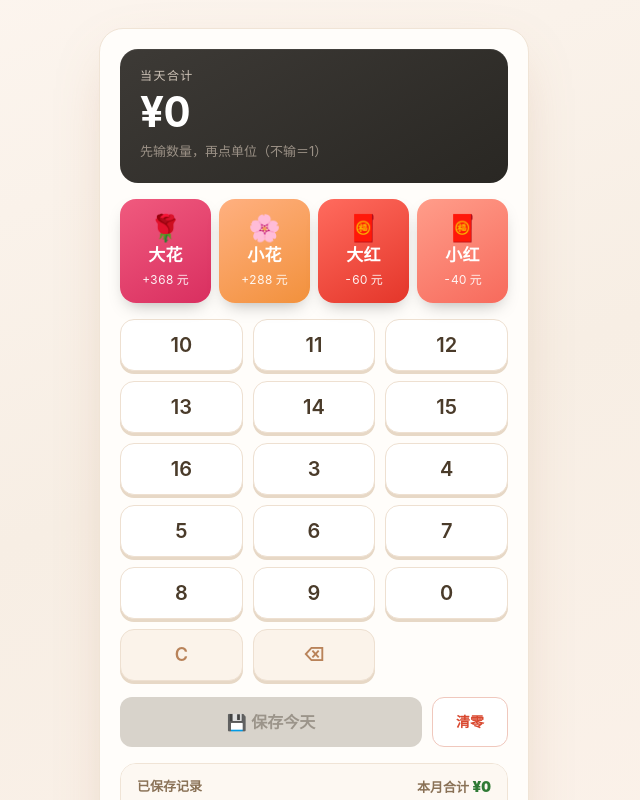
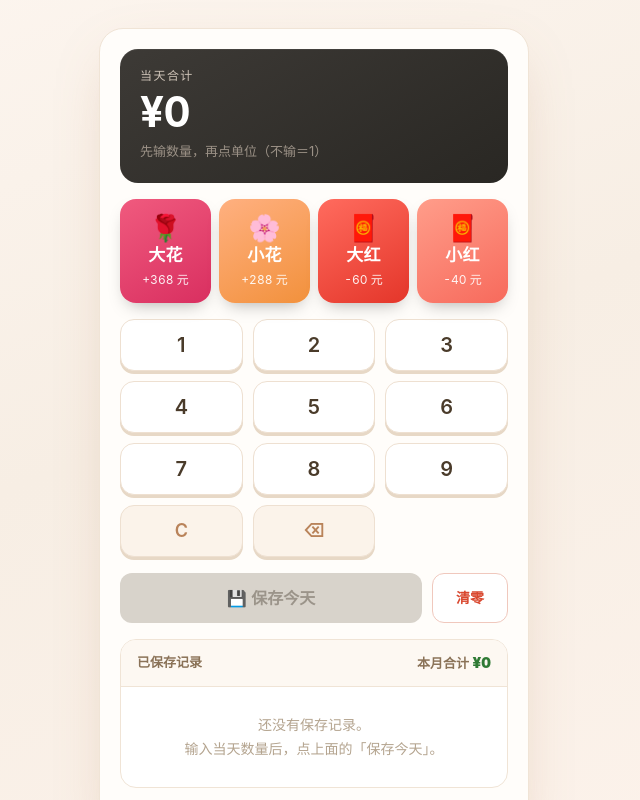
Before and after one commit to yinlubin1989/txserver, a Next.js app: page /calc in a window 1280 px wide. Shown: the top 800 px of the page, without its empty margins (326-966 px from the left). Built offline with nearby package versions, Linux system fonts and the light colour scheme.

Commit message:
refactor: 数字键盘简化为1-9

```diff
--- a/app/calc/CalcApp.tsx
+++ b/app/calc/CalcApp.tsx
@@ -28,9 +28,6 @@ const UNITS: UnitDef[] = [
   { kind: "redBig", label: "大红", emoji: "🧧", unit: -60 },
   { kind: "redSmall", label: "小红", emoji: "🧧", unit: -40 },
 ];
-
-const QUICK_KEYS = ["10", "11", "12", "13", "14", "15", "16"];
-const DIGIT_KEYS = ["3", "4", "5", "6", "7", "8", "9", "0"];
 
 const STORAGE_KEY = "txserver-calc-daily-v2";
 
@@ -181,11 +178,6 @@ export default function CalcApp() {
       if (prev === "0") return d;
       return prev + d;
     });
-  }, []);
-
-  const setQuick = useCallback((v: string) => {
-    playTone(660, 0.06);
-    setInput(v);
   }, []);
 
   const backspace = useCallback(() => {
@@ -342,12 +334,7 @@ export default function CalcApp() {
 
         {/* 数字键盘 */}
         <div className={styles.keypad}>
-          {QUICK_KEYS.map((v) => (
-            <button key={v} className={styles.key} onClick={() => setQuick(v)}>
-              {v}
-            </button>
-          ))}
-          {DIGIT_KEYS.map((d) => (
+          {["1", "2", "3", "4", "5", "6", "7", "8", "9"].map((d) => (
             <button key={d} className={styles.key} onClick={() => pressDigit(d)}>
               {d}
             </button>
```
